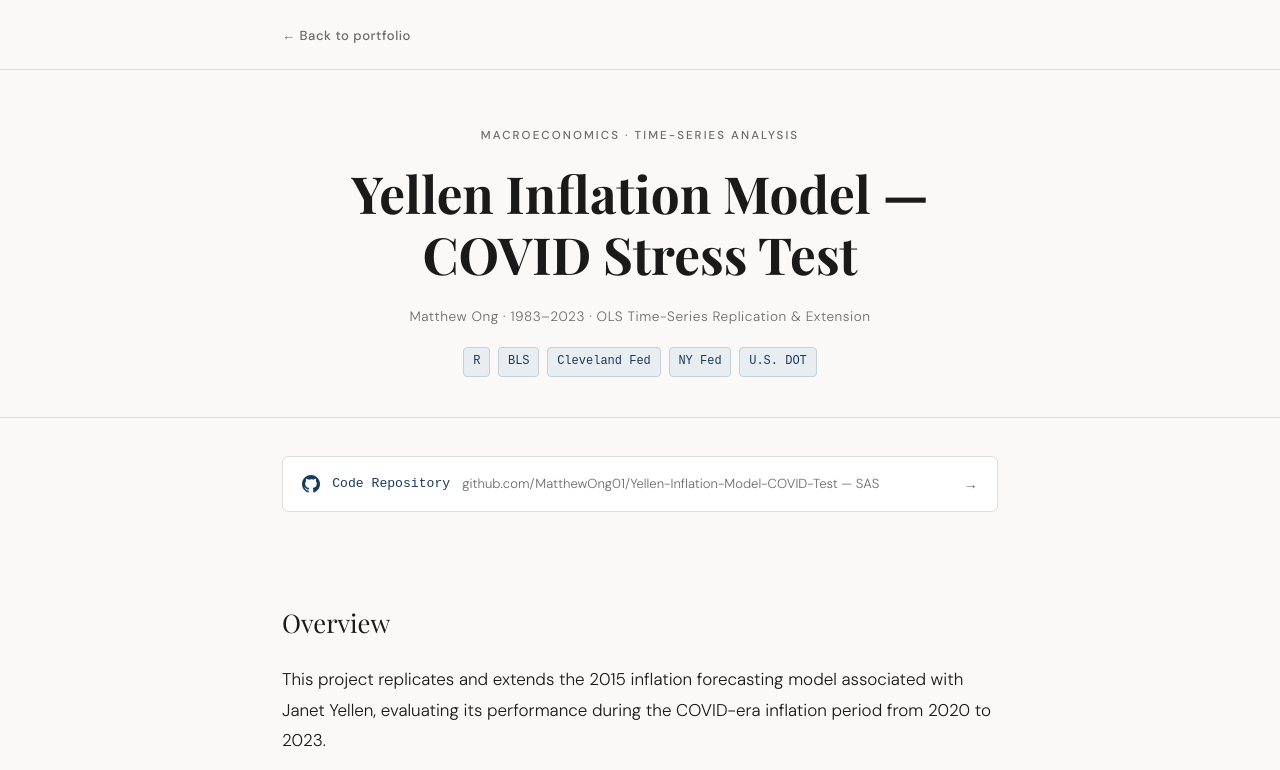
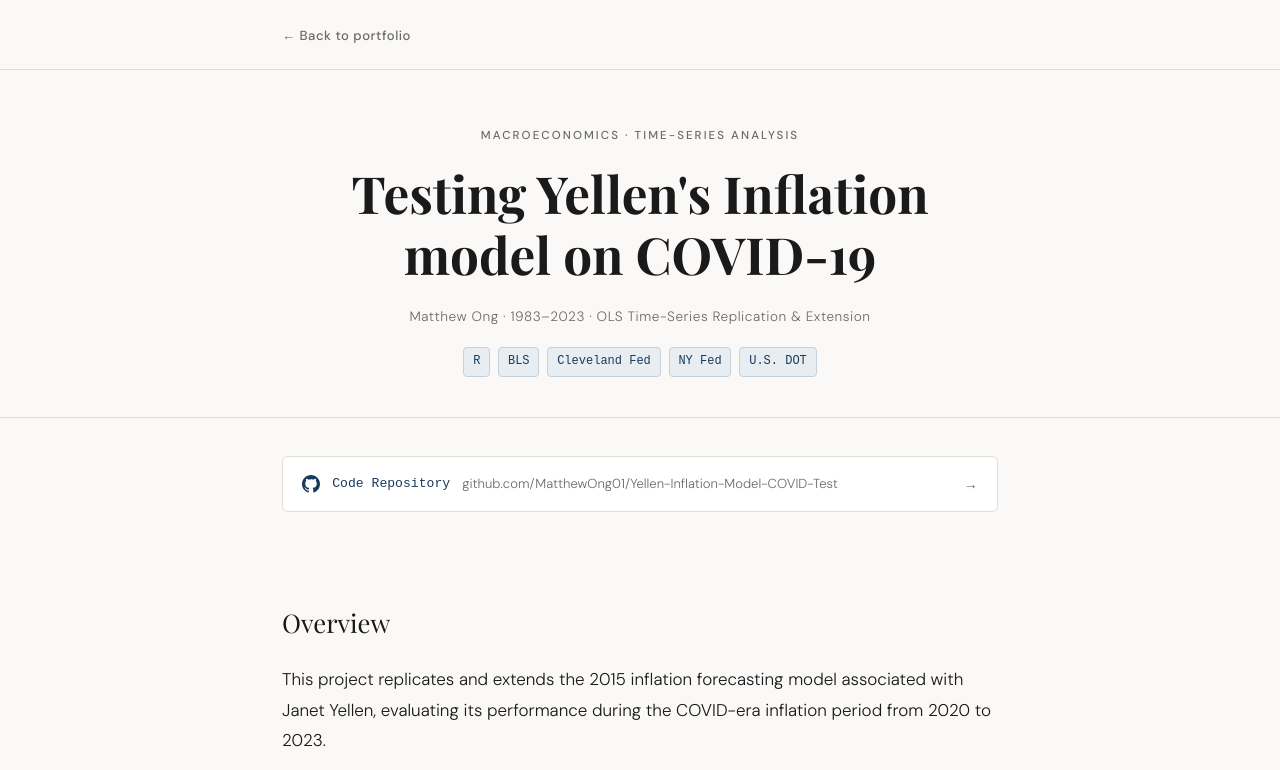
Before and after one commit to MattOng01/MattOng01.github.io, a plain HTML site: page Yellen_COVID_inflation.html in a window 1280 px wide. Shown: the top 770 px of the page. Drawn offline with nearby package versions, Linux system fonts and the light colour scheme; a web font is replaced by a local one.

Commit message:
Update Yellen_COVID_inflation.html

```diff
--- a/Yellen_COVID_inflation.html
+++ b/Yellen_COVID_inflation.html
@@ -3,7 +3,7 @@
 <head>
   <meta charset="UTF-8" />
   <meta name="viewport" content="width=device-width, initial-scale=1.0"/>
-  <title>Yellen Inflation Model — COVID Stress Test · Matthew Ong</title>
+  <title>Testing Yellen's Inflation model on COVID-19 · Matthew Ong</title>
   <link href="https://fonts.googleapis.com/css2?family=Playfair+Display:ital,wght@0,400;0,700;1,400&family=DM+Sans:wght@300;400;500&display=swap" rel="stylesheet"/>
   <style>
     *, *::before, *::after { box-sizing: border-box; margin: 0; padding: 0; }
@@ -295,7 +295,7 @@
 <header>
   <div class="container">
     <p class="eyebrow">Macroeconomics &middot; Time-Series Analysis</p>
-    <h1>Yellen Inflation Model — COVID Stress Test</h1>
+    <h1>Testing Yellen's Inflation model on COVID-19</h1>
     <p class="meta">Matthew Ong &middot; 1983&ndash;2023 &middot; OLS Time-Series Replication &amp; Extension</p>
     <div class="tool-badges">
       <span class="tool-badge">R</span>
@@ -314,7 +314,7 @@
       <path d="M12 0C5.374 0 0 5.373 0 12c0 5.302 3.438 9.8 8.207 11.387.599.111.793-.261.793-.577v-2.234c-3.338.726-4.033-1.416-4.033-1.416-.546-1.387-1.333-1.756-1.333-1.756-1.089-.745.083-.729.083-.729 1.205.084 1.839 1.237 1.839 1.237 1.07 1.834 2.807 1.304 3.492.997.107-.775.418-1.305.762-1.604-2.665-.305-5.467-1.334-5.467-5.931 0-1.311.469-2.381 1.236-3.221-.124-.303-.535-1.524.117-3.176 0 0 1.008-.322 3.301 1.23A11.509 11.509 0 0 1 12 5.803c1.02.005 2.047.138 3.006.404 2.291-1.552 3.297-1.23 3.297-1.23.653 1.653.242 2.874.118 3.176.77.84 1.235 1.911 1.235 3.221 0 4.609-2.807 5.624-5.479 5.921.43.372.823 1.102.823 2.222v3.293c0 .319.192.694.801.576C20.566 21.797 24 17.3 24 12c0-6.627-5.373-12-12-12z"/>
     </svg>
     <span class="repo-label">Code Repository</span>
-    <span style="color:var(--muted);font-size:0.82rem;"> github.com/MatthewOng01/Yellen-Inflation-Model-COVID-Test &mdash; SAS</span>
+    <span style="color:var(--muted);font-size:0.82rem;"> github.com/MatthewOng01/Yellen-Inflation-Model-COVID-Test</span>
     <span class="repo-arrow">&#8594;</span>
   </a>
 
```
